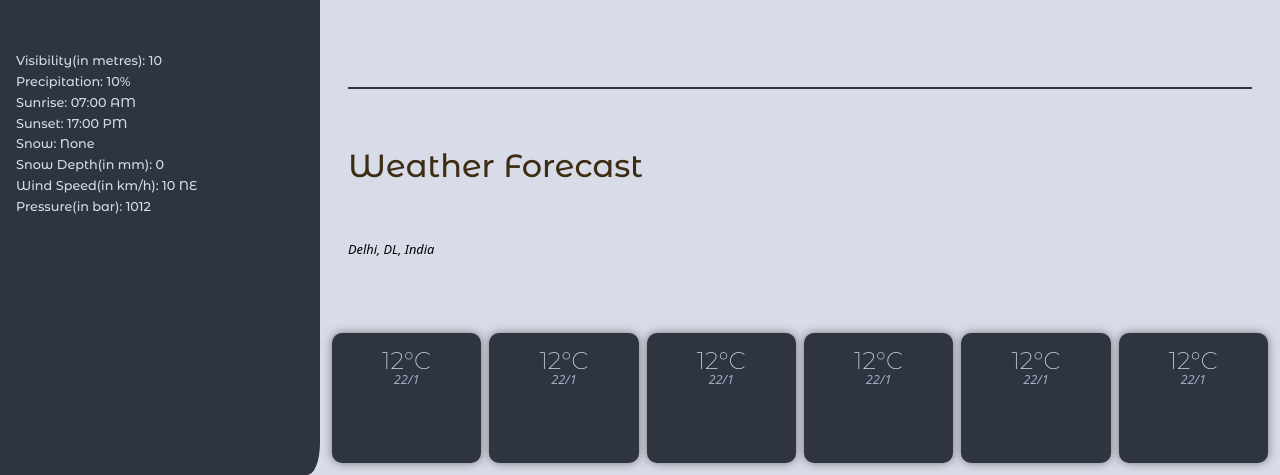
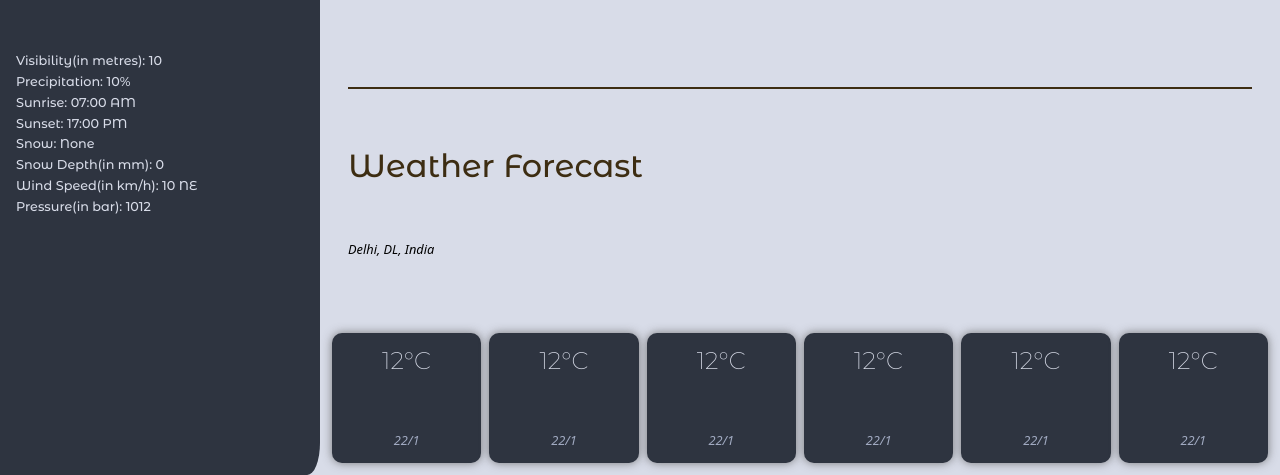
Before and after one commit to priyansh-dimri/weather-app, a website built with webpack: page src/template.html in a window 1280 px wide. Shown: the part 325-800 px from the top of the page. Built offline with nearby package versions, Linux system fonts and the light colour scheme.

Commit message:
add flex to weather-forecast-day containers

```diff
--- a/src/styles/styles.css
+++ b/src/styles/styles.css
@@ -151,7 +151,7 @@ body {
 }
 
 .line {
-  border: 1px solid var(--dark);
+  border: 1px solid var(--primary);
   margin: 0 1rem;
   height: 0px;
 }
@@ -169,6 +169,9 @@ body {
   box-shadow: 0px 0px 10px rgba(91, 90, 90, 0.773);
   padding: 1rem;
   text-align: center;
+  display: flex;
+  flex-direction: column;
+  justify-content: space-between;
 }
 
 .weather-forecast-temperature {
```
